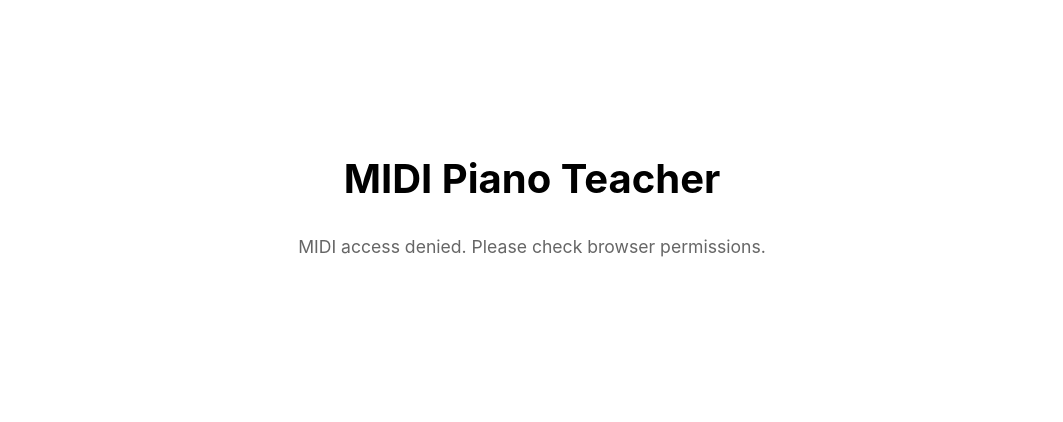
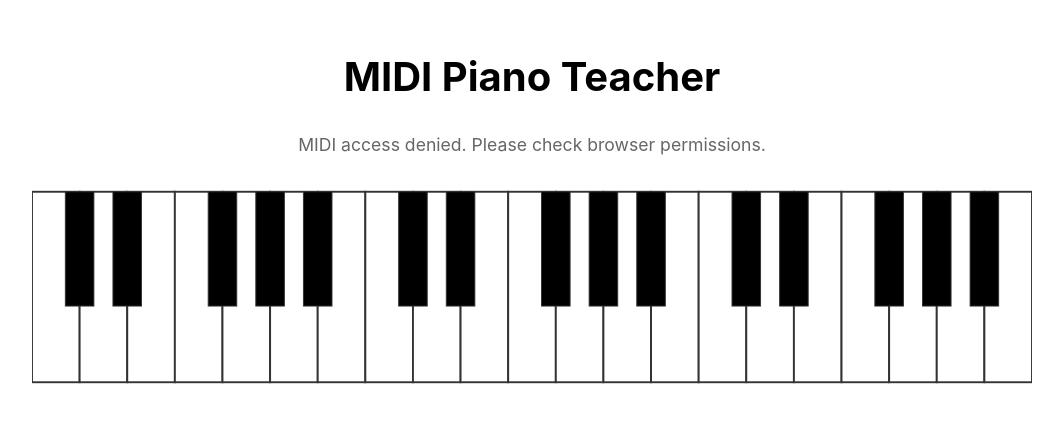
Before and after one commit to mjosephs1/midi-piano-teacher-web, a React (Create React App) app: page / in a window 1280 px wide. Shown: the part 224-646 px from the top of the page, without its empty margins (108-1171 px from the left). Built offline with nearby package versions, Linux system fonts and the light colour scheme.

Commit message:
Add a MidiPiano component that is a visual representation of a piano and shows the current notes being pressed on the connected MIDI keyboard

```diff
--- a/src/App.tsx
+++ b/src/App.tsx
@@ -2,6 +2,7 @@ import './App.css';
 import type { FC } from 'react';
 import { useEffect } from 'react';
 import { useMidi } from './midi/MidiContext';
+import { Piano } from './midi/MidiPiano'
 import { noteNumberToName } from './midi/noteUtils';
 
 const App: FC = () => {
@@ -23,7 +24,12 @@ const App: FC = () => {
   return (
     <div className="App">
       <h1>MIDI Piano Teacher</h1>
-      <p className="status">{statusMessage}</p>
+      {status !== 'listening' && (
+        <p className="status">{statusMessage}</p>
+      )}
+      <div>
+        <Piano />
+      </div>
       {status === 'listening' && (
         <div className="notes-display">
           {noteNames ? <p>{noteNames}</p> : <p className="empty">No notes pressed</p>}
--- /dev/null
+++ b/src/midi/MidiPiano.css
@@ -0,0 +1,34 @@
+svg {
+    /* border: 2px solid #333; */
+    background: white;
+}
+
+.white-key {
+    fill: white;
+    stroke: #333;
+    stroke-width: 2;
+    cursor: pointer;
+}
+
+.white-key:hover {
+    fill: #f5f5f5;
+}
+
+.white-key.active {
+    fill: #90EE90;
+}
+
+.black-key {
+    fill: black;
+    stroke: #333;
+    stroke-width: 1;
+    cursor: pointer;
+}
+
+.black-key:hover {
+    fill: #333;
+}
+
+.black-key.active {
+    fill: #FF6B6B;
+}
--- /dev/null
+++ b/src/midi/MidiPiano.tsx
@@ -0,0 +1,53 @@
+import { useMidi } from './MidiContext';
+import './MidiPiano.css';
+
+export function Piano({ numWhiteKeys = 21 }) {
+    const { pressedNotes } = useMidi();
+    const blackKeyPattern = [true, true, false, true, true, true, false];
+
+    // Scalable Interactive Piano
+    const scaleFactor = 50;
+    const whiteKeyWidth = scaleFactor;
+    const whiteKeyHeight = whiteKeyWidth * 4;
+    const blackKeyWidth = whiteKeyWidth * 0.6;
+    const blackKeyHeight = whiteKeyHeight * 0.6;
+    const svgDimensions = `0 0 ${whiteKeyWidth * numWhiteKeys} ${whiteKeyHeight}`
+
+    const getKeyNumber = (whiteKeyNum: number) => {
+        let blackKeyCount = ((Math.floor(whiteKeyNum / 7)) * 5);
+        for(let i = 0; i <= (whiteKeyNum%7) - 1; i++) {
+            blackKeyCount += blackKeyPattern[i] ? 1 : 0;
+        }
+        return whiteKeyNum + blackKeyCount;
+    }
+
+    return (
+      <svg viewBox={svgDimensions} width="1000" height="200">
+        {Array.from({ length: numWhiteKeys }).map((_, i) => {
+            const noteNumber = getKeyNumber(i);
+          return <rect
+            key={`white-${i}`}
+            className={`white-key ${pressedNotes.has(noteNumber) ? 'active' : ''}`}
+            x={i * whiteKeyWidth}
+            y={0}
+            width={whiteKeyWidth}
+            height={whiteKeyHeight}
+          />
+        })}
+        {
+        Array.from({ length: numWhiteKeys }).map((_, i) => {
+            const noteNumber = getKeyNumber(i) + 1;
+            return blackKeyPattern[i%7] ? (
+                <rect
+                    key={`black-${i}`}
+                    className={`black-key ${pressedNotes.has(noteNumber) ? 'active' : ''}`}
+                    x={(i * whiteKeyWidth) + (whiteKeyWidth-(blackKeyWidth/2))}
+                    y={0}
+                    width={blackKeyWidth}
+                    height={blackKeyHeight}
+                />
+            ) : null
+        })}
+      </svg>
+    );
+  }
```
